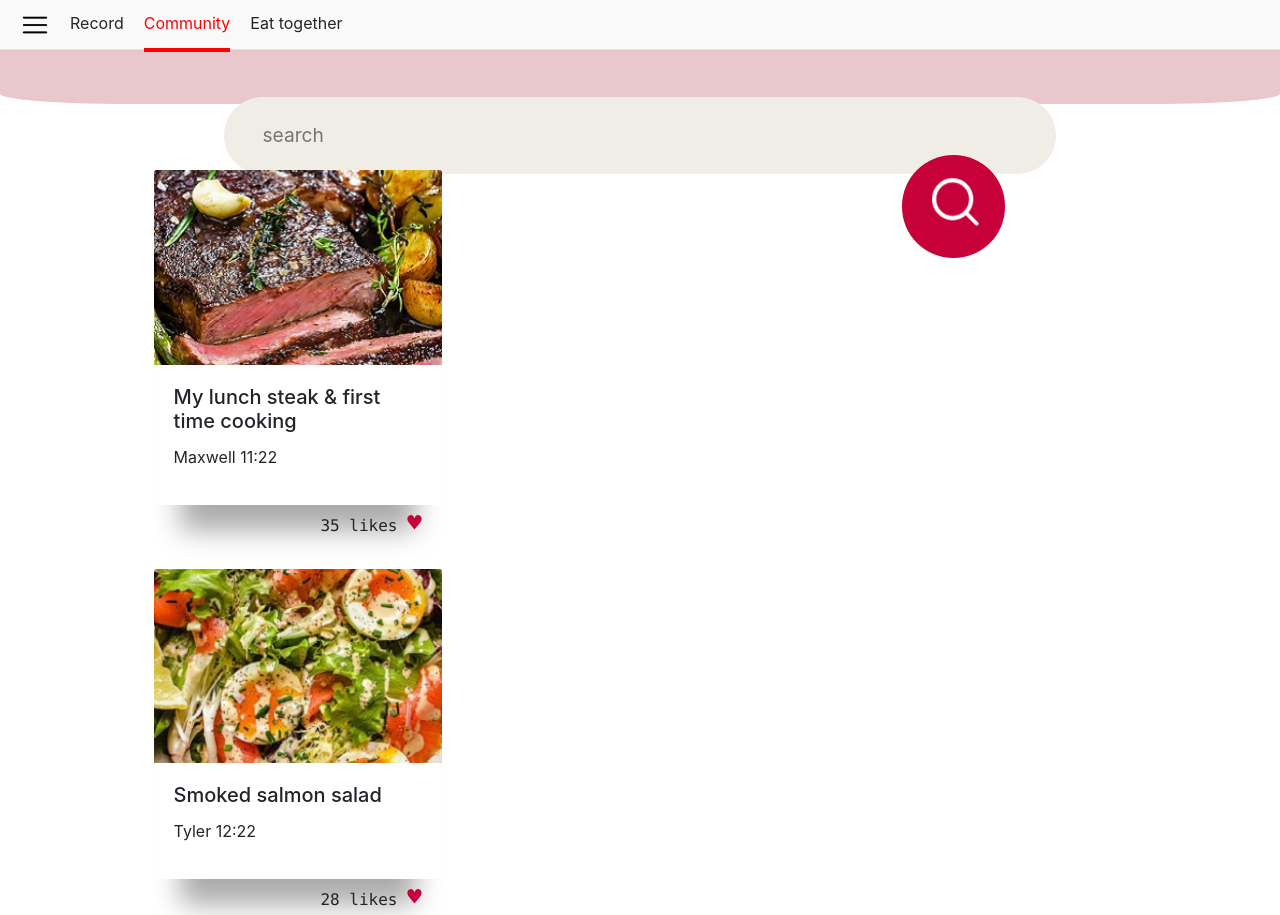
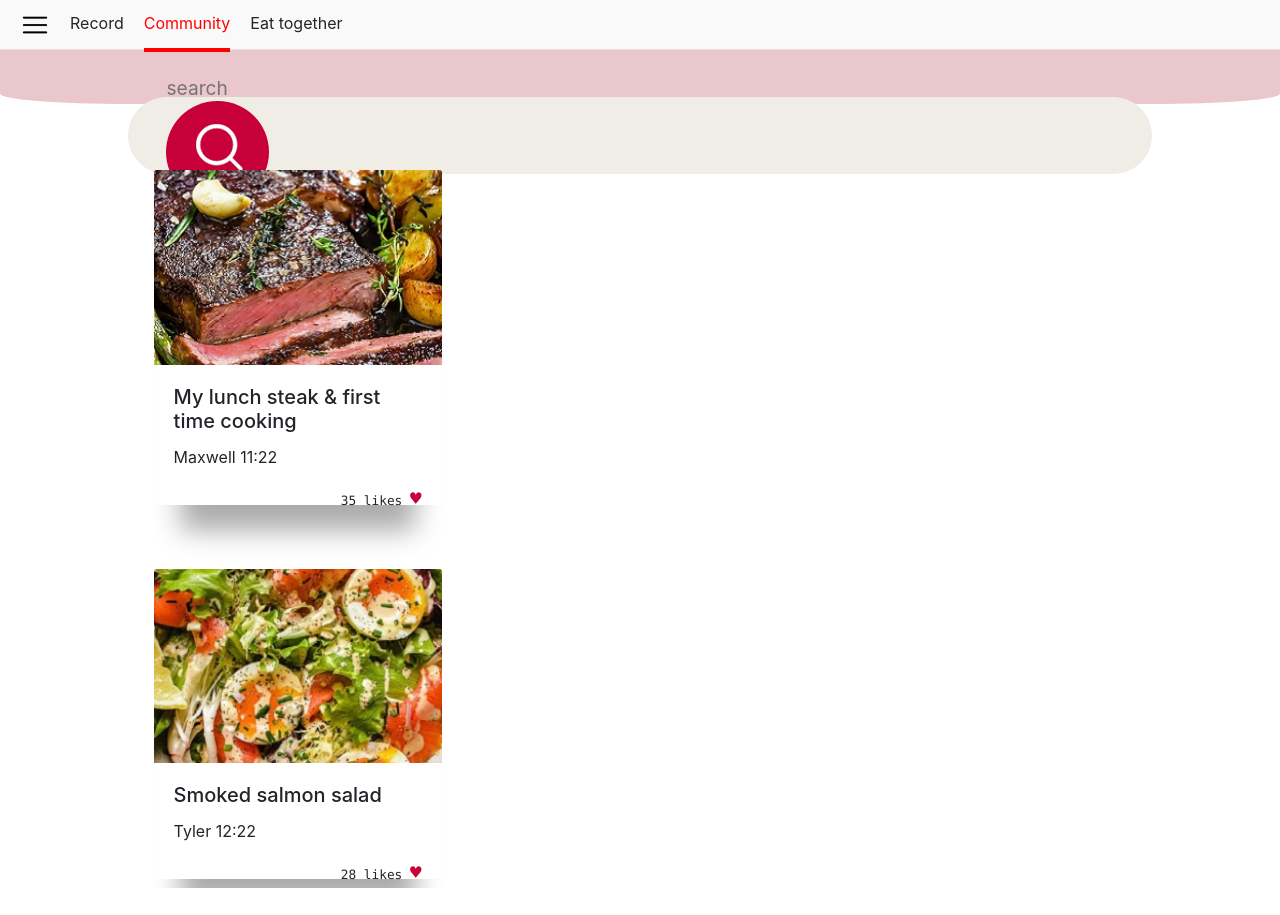
Before and after one commit to fy3344/deco3500_balenciaga, a plain HTML site: page Recipe/community.html in a window 1280 px wide. After the commit the page ends 888 px from the top, so only its background shows below. Drawn offline with nearby package versions, Linux system fonts and the light colour scheme.

Commit message:
Add files via upload

```diff
--- a/Recipe/css/index.css
+++ b/Recipe/css/index.css
@@ -429,8 +429,8 @@ label {
 
 .searchbar{
   margin-top: 13%;
-  width:65%;
-  height: 5vh;
+  width:80%;
+  height: 40%;
   background-color: #F0EDE7;
   display: flex;
   align-items: center;
@@ -441,7 +441,8 @@ label {
 }
 
 .searchbar input{
-  height: 5vh;
+  width: 85%;
+  height: 10%;
   background-color: transparent;
   flex: 1;
   border: none;
@@ -455,7 +456,7 @@ label {
 }
 
 .searchbar button{
-  margin-left:50vw;
+  /* margin-left:90%; */
   border: 0;
   border-radius: 50%;
   width: 8vw;
@@ -474,11 +475,12 @@ label {
 }
 
 .searchbox {
-  margin-top: 8vw;
+  margin-top: 2%;
 }
 .post-like {
-  margin-top: 8%;
+  /* margin-top: 8%; */
   float: right;
+  font-size: 80%;
   font-family: "Lucida Console",  monospace;
 }
 
```
